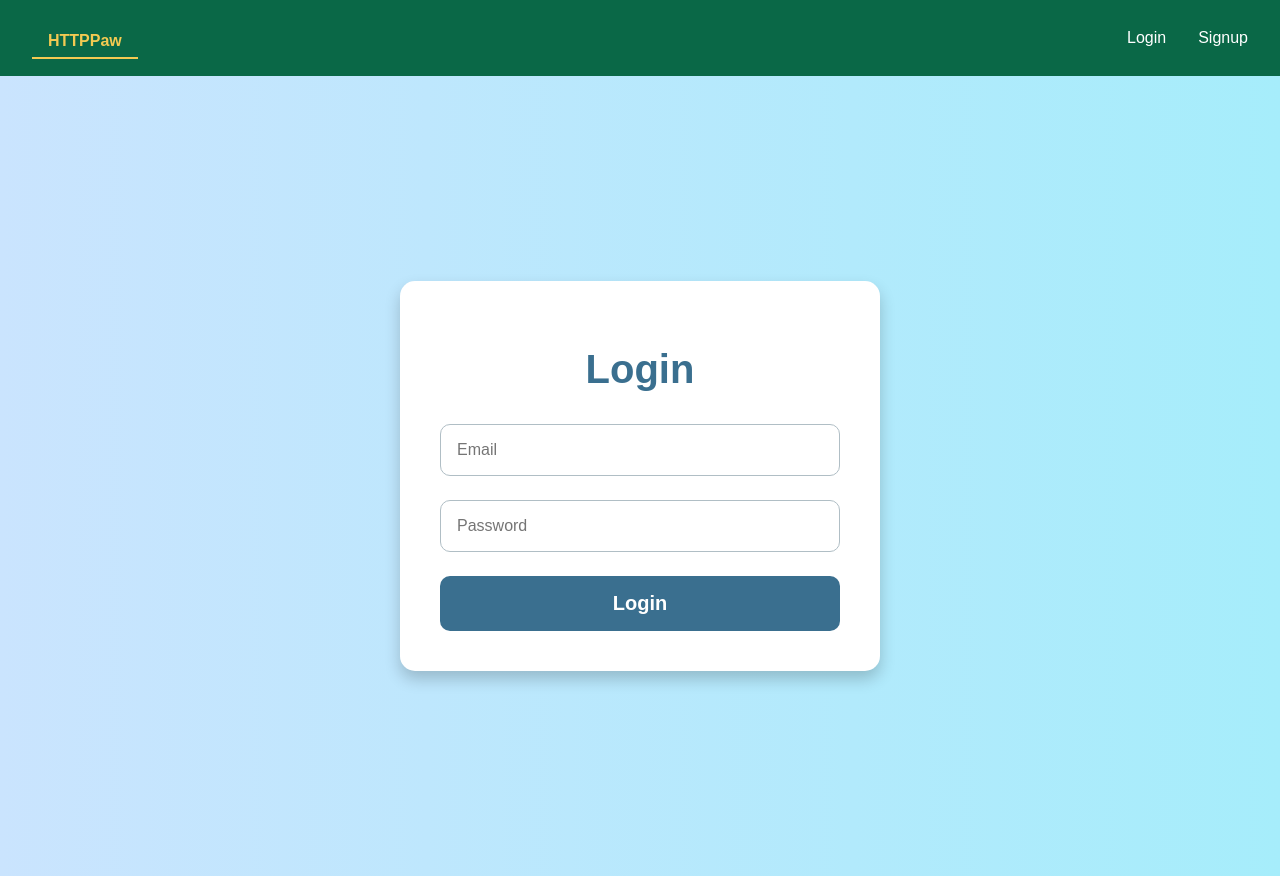
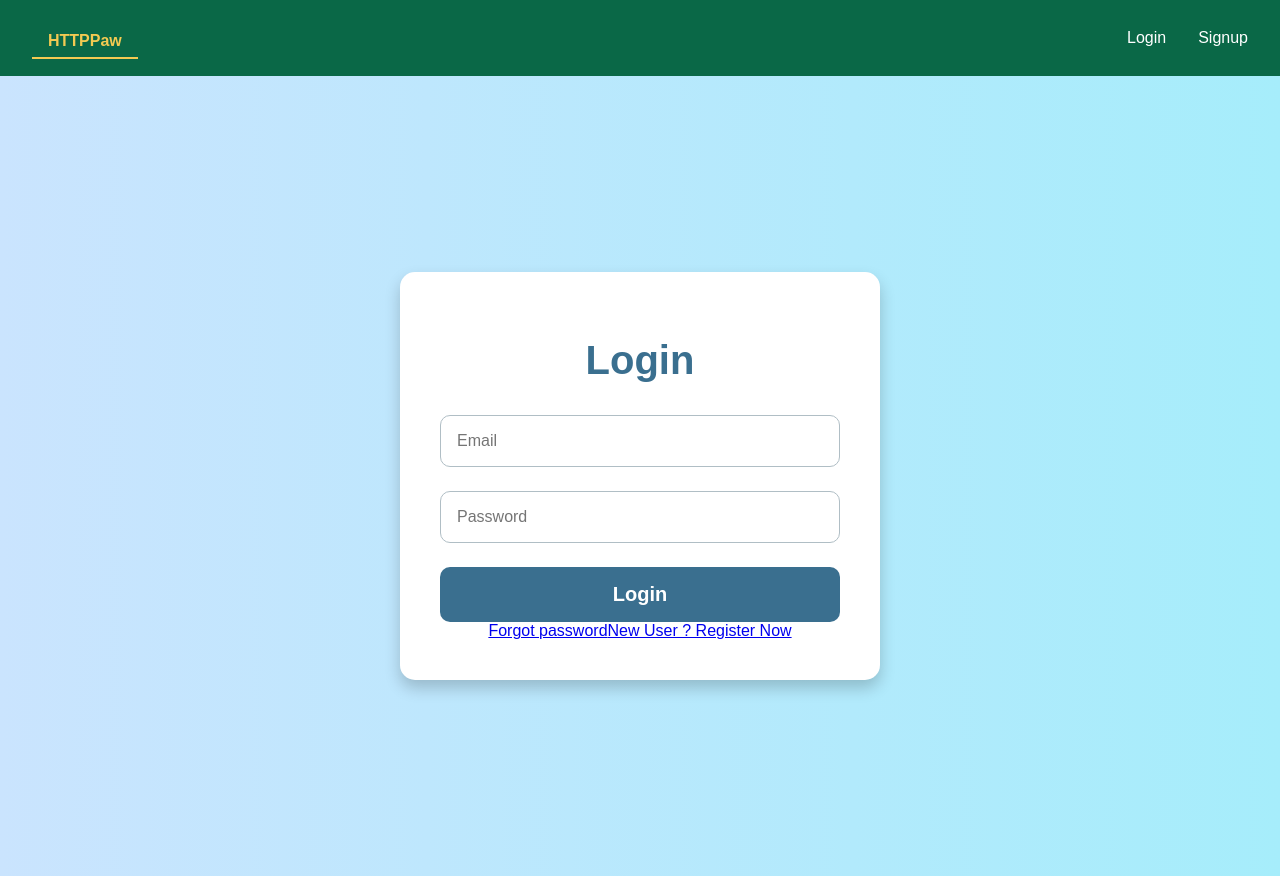
Before and after one commit to ianand3977/HTTPPaw, a React (Create React App) app in the folder dog-images-app/: page / in a window 1280 px wide. Built offline with nearby package versions, Linux system fonts and the light colour scheme.

Commit message:
implemented user email verification

```diff
--- a/dog-images-app/src/pages/LoginPage.js
+++ b/dog-images-app/src/pages/LoginPage.js
@@ -55,6 +55,11 @@ const LoginPage = () => {
             required
           />
           <button type="submit" className="login-button">Login</button>
+         <div>
+         <a href="https://google.com">Forgot password</a>
+         <a href="/signup">New User ? Register Now</a>
+         </div>
+
         </form>
         {error && <p className="login-error">{error}</p>}
       </div>
```
